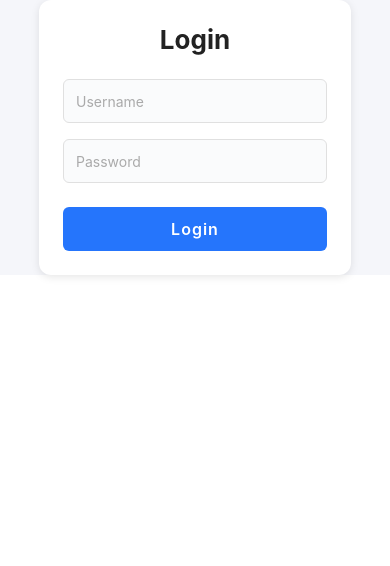
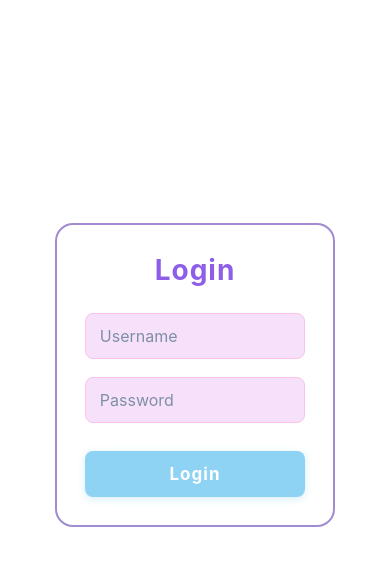
Before and after one commit to Abxhi26/HealthTracker1, a React Native app: screen / in a window 390 px wide. Shown: the top 566 px of the page. Built offline with nearby package versions, Linux system fonts and the light colour scheme.

Commit message:
commit 2

```diff
--- a/src/screens/login/Login.tsx
+++ b/src/screens/login/Login.tsx
@@ -2,6 +2,8 @@ import React from 'react';
 import { View, Text, TextInput, TouchableOpacity, StyleSheet } from 'react-native';
 
 const LoginPage: React.FC = () => {
+
+
     return (
         <View style={styles.container}>
             <View style={styles.loginCard}>
@@ -9,12 +11,12 @@ const LoginPage: React.FC = () => {
                 <TextInput
                     style={styles.input}
                     placeholder="Username"
-                    placeholderTextColor="#aaa"
+                    placeholderTextColor="#7f8fa6"
                 />
                 <TextInput
                     style={styles.input}
                     placeholder="Password"
-                    placeholderTextColor="#aaa"
+                    placeholderTextColor="#7f8fa6"
                     secureTextEntry
                 />
                 <TouchableOpacity style={styles.button}>
@@ -28,51 +30,62 @@ const LoginPage: React.FC = () => {
 const styles = StyleSheet.create({
     container: {
         flex: 1,
-        backgroundColor: '#f5f6fa', // Subtle light background
+        backgroundColor: '#d2dac7', //
+        justifyContent: 'center',
+        paddingHorizontal: 24,
+        alignItems: 'center',
+        display: 'flex',
+        height: 'auto',
+
+    },
+    loginCard: {
+        width: '82%',
+        padding: 28,
+        backgroundColor: '#fff',
+        borderRadius: 18,
+        alignItems: 'center',
+        shadowColor: '#9b59b6',
+        marginBottom: -750,
+        borderWidth: 2,
+        borderColor: '#a18cd1', // Soft purple border
+    },
+    title: {
+        fontSize: 28,
+        fontWeight: 'bold',
+        marginBottom: 26,
+        color: '#8f5ee8', // Vibrant purple
+        letterSpacing: 1,
+    },
+    input: {
+        width: '100%',
+        height: 46,
+        borderColor: '#fbc2eb',
+        borderWidth: 1.5,
+        borderRadius: 8,
+        marginBottom: 18,
+        paddingHorizontal: 14,
+        backgroundColor: '#f7e1fa', // Pale purple input background
+        color: '#22223b',
+        fontSize: 16,
+    },
+    button: {
+        width: '100%',
+        height: 46,
+        backgroundColor: '#8fd3f4', // Bright blue button
+        borderRadius: 8,
         justifyContent: 'center',
         alignItems: 'center',
-    },
-    loginCard: {
-        width: '80%',
-        padding: 24,
-        backgroundColor: '#fff',
-        borderRadius: 12,
-        alignItems: 'center',
-        shadowColor: '#000',
+        marginTop: 10,
+        shadowColor: '#23a6d5',
         shadowOffset: { width: 0, height: 2 },
-        shadowOpacity: 0.10,
+        shadowOpacity: 0.18,
         shadowRadius: 8,
         elevation: 4,
     },
-    title: {
-        fontSize: 26,
-        fontWeight: 'bold',
-        marginBottom: 24,
-        color: '#222',
-    },
-    input: {
-        width: '100%',
-        height: 44,
-        borderColor: '#e0e0e0',
-        borderWidth: 1,
-        borderRadius: 6,
-        marginBottom: 16,
-        paddingHorizontal: 12,
-        backgroundColor: '#fafbfc',
-    },
-    button: {
-        width: '100%',
-        height: 44,
-        backgroundColor: '#2575fc',
-        borderRadius: 6,
-        justifyContent: 'center',
-        alignItems: 'center',
-        marginTop: 8,
-    },
     buttonText: {
         color: '#fff',
-        fontWeight: '600',
-        fontSize: 16,
+        fontWeight: 'bold',
+        fontSize: 17,
         letterSpacing: 1,
     },
 });
```
